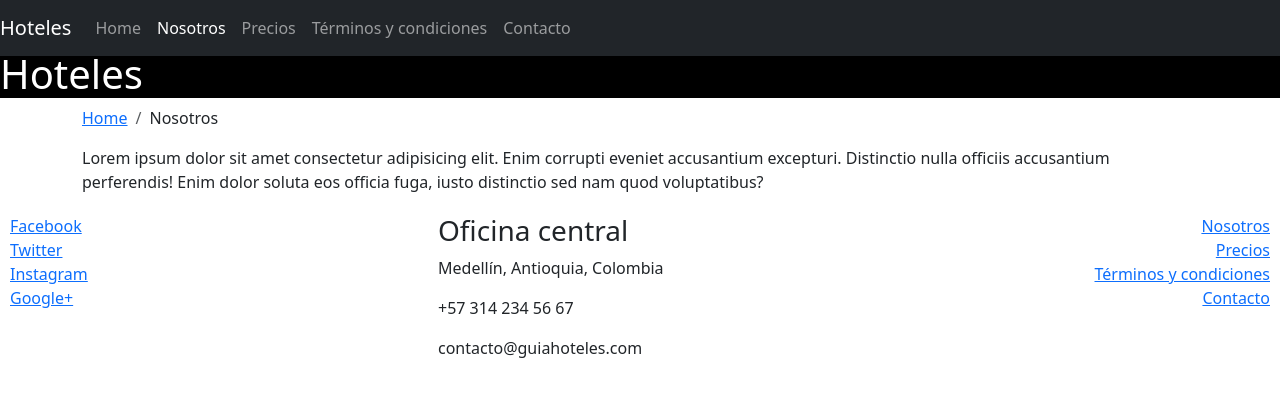
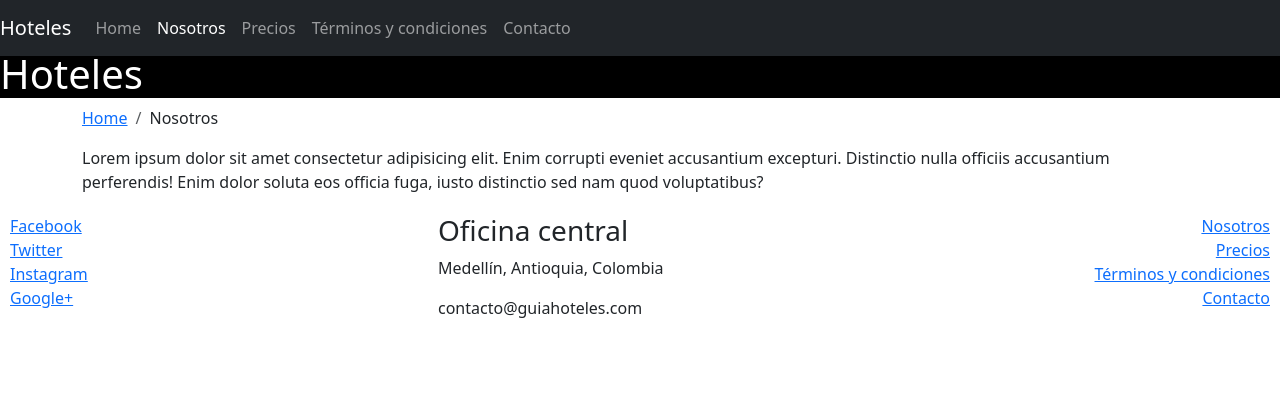
Before and after one commit to MarlonDValencia/Bootstrap, a website: page MODULO4/about.html in a window 1280 px wide. Drawn offline with nearby package versions, Linux system fonts and the light colour scheme; a web font is replaced by a local one.

Commit message:
some changes

```diff
--- a/MODULO4/about.html
+++ b/MODULO4/about.html
@@ -63,7 +63,6 @@
         <address>
           <h3>Oficina central</h3>
           <p>Medellín, Antioquia, Colombia</p>
-          <p>+57 314 234 56 67</p>
           <p>contacto@guiahoteles.com</p>
         </address>
       </div>
```
Also changed, not shown: MODULO4/contact.html (+0 -1 lines), MODULO4/index.html (+0 -1 lines), MODULO4/prices.html (+0 -1 lines), MODULO4/terms.html (+0 -1 lines).
